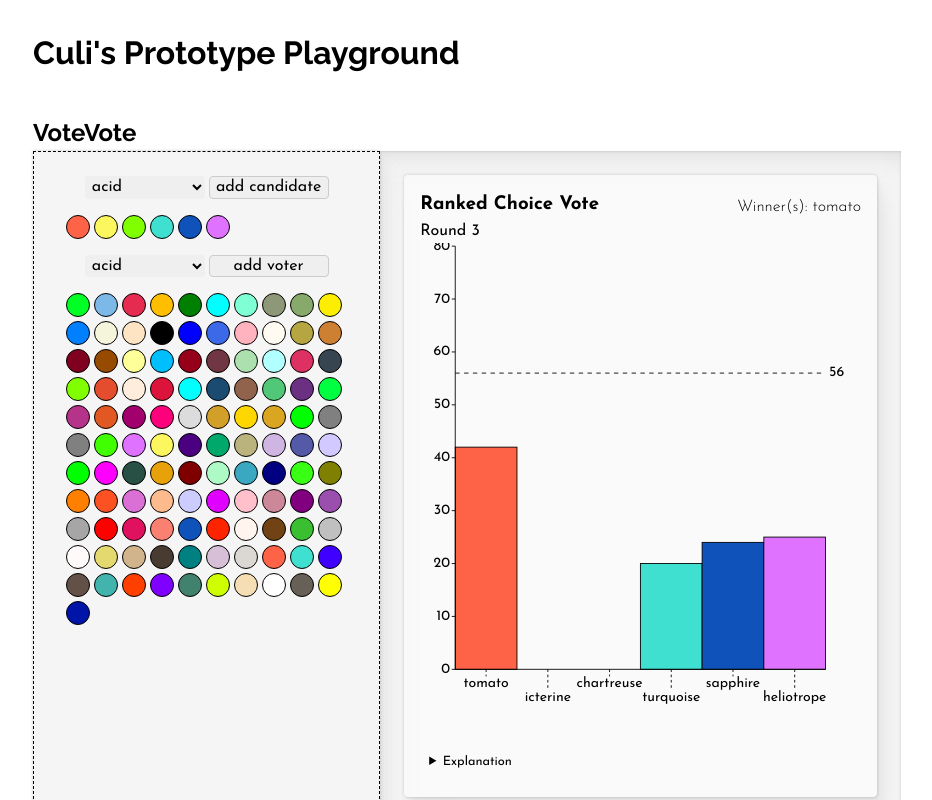
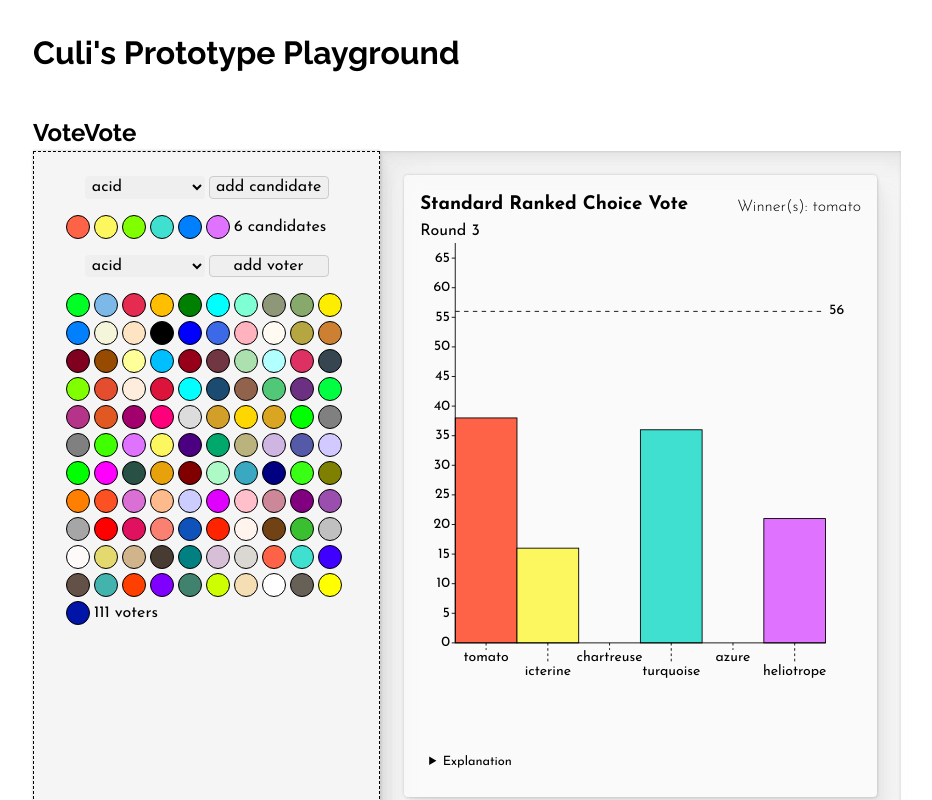
Before and after one commit to tif-calin/react-play, a React app: page /votevote in a window 1280 px wide. Shown: the whole page, without its empty margins (173-1105 px from the left). Built offline with nearby package versions, Linux system fonts and the light colour scheme.

Commit message:
beautiful

```diff
--- a/src/views/votevote/BarChartWithRounds.tsx
+++ b/src/views/votevote/BarChartWithRounds.tsx
@@ -13,7 +13,7 @@ interface Props {
 
 const StyledSVG = styled.svg``;
 
-const margin = { top: 20, right: 40, bottom: 30, left: 40 };
+const margin = { top: 30, right: 40, bottom: 50, left: 40 };
 const width = 500;
 const height = 500;
 const howManyTimesLongerTheLastRoundShouldBe = 3;
--- a/src/views/votevote/InputSection.tsx
+++ b/src/views/votevote/InputSection.tsx
@@ -38,7 +38,7 @@ const ColorRoster = styled.output`
   gap: 0.25rem;
   margin: 0.5rem;
 
-  & > * {
+  & > div {
     width: 1.5rem;
     height: 1.5rem;
     border: 1px solid black;
@@ -64,7 +64,7 @@ interface Props {
 type ColorName = keyof typeof colors;
 
 const InputSection: React.FC<Props> = ({ setRCV, setCoombs, setCuli }) => {
-  const [candidates, setCandidates] = React.useState<ColorName[]>(['tomato', 'icterine', 'chartreuse', 'turquoise', 'sapphire', 'heliotrope']);
+  const [candidates, setCandidates] = React.useState<ColorName[]>(['tomato', 'icterine', 'chartreuse', 'turquoise', 'azure', 'heliotrope']);
   const [voters, setVoters] = React.useState<ColorName[]>(Object.keys(colors) as ColorName[]);
 
   React.useEffect(() => {
@@ -116,6 +116,7 @@ const InputSection: React.FC<Props> = ({ setRCV, setCoombs, setCuli }) => {
             title={`${name} (${colors[name]})`}
           ><span>x</span></div>
         ))}
+        <span>{candidates.length} candidates</span>
       </ColorRoster>
 
       <fieldset name="voters">
@@ -131,7 +132,9 @@ const InputSection: React.FC<Props> = ({ setRCV, setCoombs, setCuli }) => {
             style={{ backgroundColor: colors[name] }}
             onClick={() => removeVoter(name)}
             title={`${name} (${colors[name]})`}
-          ><span>x</span></div>))}
+          ><span>x</span></div>
+        ))}
+        <span>{voters.length} voters</span>
       </ColorRoster>
 
       <p>
--- a/src/views/votevote/VisualizationOutputSection.tsx
+++ b/src/views/votevote/VisualizationOutputSection.tsx
@@ -10,6 +10,7 @@ const Container = styled.section`
   flex-basis: 60%;
   flex-grow: 1;
   gap: 2rem;
+  box-shadow: var(--shadow-inset), inset 0 0 3px hsl(var(--shadow-color));
 
   & > * {
     background-color: #fff8;
--- a/src/views/votevote/VoteVotePage.tsx
+++ b/src/views/votevote/VoteVotePage.tsx
@@ -33,7 +33,6 @@ const Wrapper = styled.div`
   display: flex;
   flex-wrap: wrap;
   background: whitesmoke;
-  box-shadow: var(--shadow-inset), inset 0 0 3px hsl(var(--shadow-color));
 
   & > * {
     padding: 1.5rem;
@@ -72,13 +71,13 @@ const VoteVotePage: React.FC<Props> = () => {
 
   const datasets = React.useMemo(() => [
     {
-      title: 'Ranked Choice Vote', data: rcv, explanation: 'In typical RCV, voters rank the candidates by preference. Each round, the candidate with the fewest votes gets eliminated and the voters who voted for that candidate have their votes move to their next best choice.'
+      title: 'Standard Ranked Choice Vote', data: rcv, explanation: 'In typical RCV, voters rank the candidates by preference. Each round, the candidate with the fewest votes gets eliminated and the voters who voted for that candidate have their votes move to their next best choice.'
     },
     {
-      title: 'Coombs', data: coombs, explanation: 'Coomb\'s method, works almost exactly the same way as typical RCV, but instead of eliminating the candidate witht he fewest first-choice votes, you elimate the candidate with the most last-choice votes each round.'
+      title: 'Coomb\'s RCV', data: coombs, explanation: 'Coomb\'s method, works almost exactly the same way as typical RCV, but instead of eliminating the candidate witht he fewest first-choice votes, you elimate the candidate with the most last-choice votes each round.'
     },
     {
-      title: 'Culi', data: culi, explanation: 'While studying these methods, I thought, why not have the best of both worlds and combine Coombs and regular RCV? With this method, each round we take the number of first-choice votes and subtract the number of last-choice votes for each candidate. Then we eliminate based on the resulting scores.'
+      title: 'Culi\'s RCV', data: culi, explanation: 'While studying these methods, I thought, why not have the best of both worlds and combine Coombs and regular RCV? With this method, each round we take the number of first-choice votes and subtract the number of last-choice votes for each candidate. Then we eliminate based on the resulting scores.'
     },
   ], [rcv, coombs, culi]);
 
```
